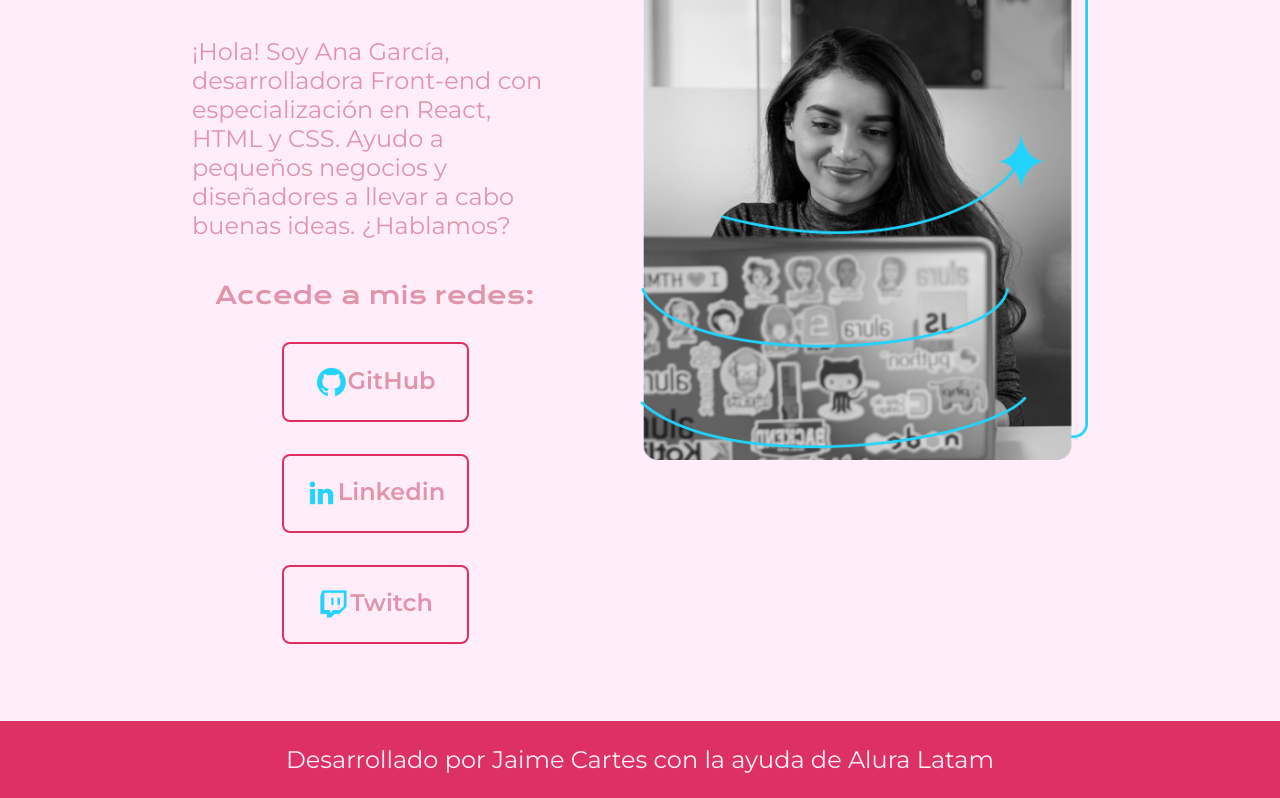
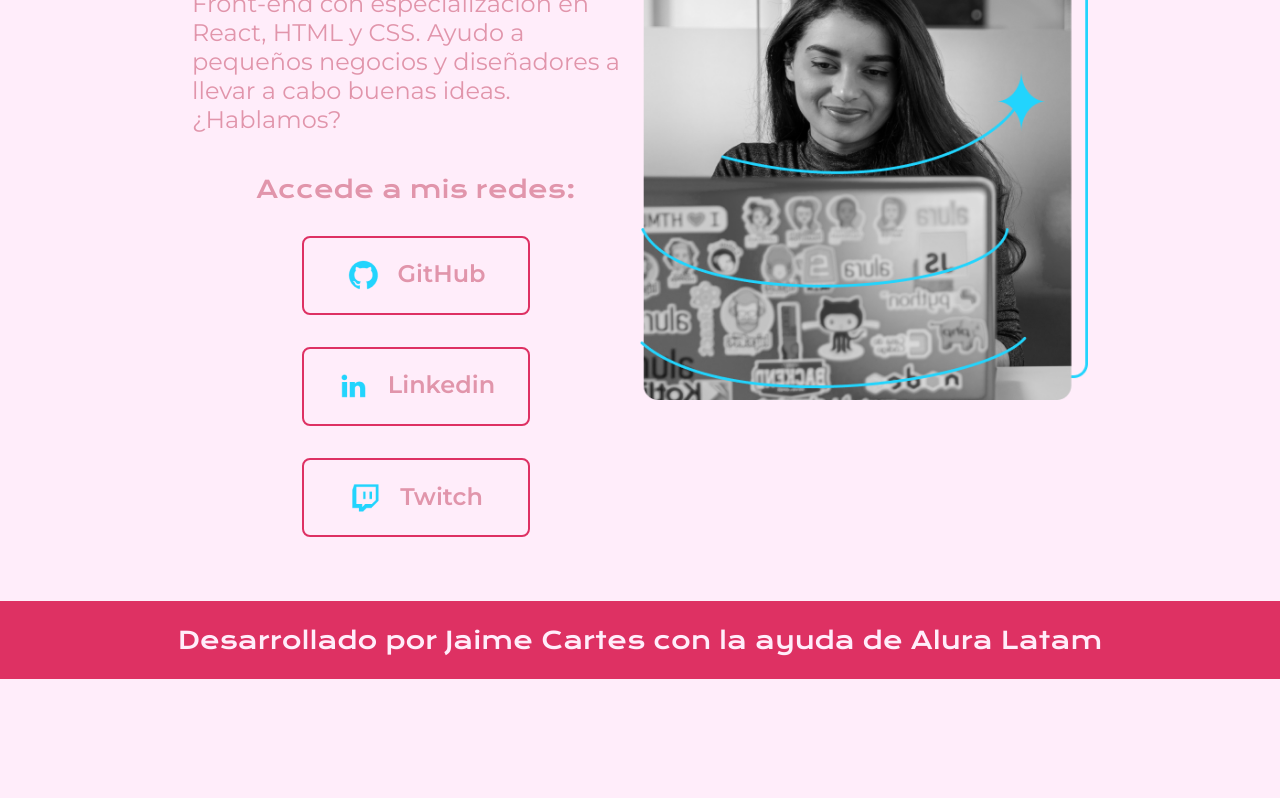
Before and after one commit to Jaime753/Ejercicios-html-y-css, a plain HTML site: page index.html in a window 1280 px wide. Shown: the part 359-1157 px from the top of the page. After the commit the page ends 1038 px from the top, so only its background shows below. Drawn offline with nearby package versions, Linux system fonts and the light colour scheme.

Commit message:
Actualizacion segun el curso

```diff
--- a/index.html
+++ b/index.html
@@ -33,7 +33,7 @@
                     <a class="presentacion__enlace__link" href="https://twitch.tv/"><img src="./assets/twitch.png" alt="logo Twitch">Twitch</a>
                 </div>
         </section>
-                <img class="fotografia" src="./assets/Imagem.png" alt="Foto de Ana García desarrolando un proyecto">
+                <img class="presentacion__imagen" src="./assets/Imagem.png" alt="Foto de Ana García desarrolando un proyecto">
     </main>
     <footer class="footer">
         <p>Desarrollado por Jaime Cartes con la ayuda de Alura Latam</p>
--- a/styles/style.css
+++ b/styles/style.css
@@ -19,6 +19,7 @@
 }
 
 body{
+    box-sizing: border-box;
     background-color: var(--color-primario);
     color: var(--color-secundario);
    /* height: 100vh; "para ocupar el 100% de la pantalla*/
@@ -31,7 +32,7 @@ body{
 
 .header__menu {
    display: flex;
-   gap: 5rem;
+   gap: 5rem; /* 80px*/
 }
 
 .header__menu__link {
@@ -41,29 +42,28 @@ body{
     color:var(--color-terciario);
     text-decoration: none;
  }
-
+/*
 .header__menu__link:hover {
     color: var(--color-hover);
     cursor: pointer;
  }
-
+*/
 .presentacion {
+    padding: 5% 15%;
     display: flex;
     align-items: center;
-    padding: 6% 15%;
     justify-content: space-between;
-    gap: 82px;
 }
 
 .presentacion__contenido {
     width: 50%; /* 615px = 38.4rem*/
     display: flex;
     flex-direction: column;
-    gap: 2.5rem;
+    gap: 2.5rem; /* 40px */
 }
 
 .presentacion__contenido__titulo {
-    font-size: 2.25rem; /* 1rem = 16px */
+    font-size: 2rem; /* 1rem = 16px */
     font-family:var(--fuente-krona);
 }
 
@@ -91,19 +91,19 @@ body{
 }
 
 .presentacion__enlace__link {
+   display:flex;
+   justify-content: center;
+   gap: 1.125rem;
+   border: 2px solid var(--color-terciario);
    width:50%; /* 378px*/
    text-align: center;
-   padding: 1.35rem 0;
    border-radius: 0.5rem;
-   font-family: var(--fuente-montserrat);
    font-size: 1.5rem;
    font-weight: 600;
+   padding: 1.35rem 0;
    text-decoration: none;
    color:var(--color-secundario);
-   border: 2px solid var(--color-terciario);
-   display:flex;
-   justify-content: center;
-   gap: 1.125remx;
+   font-family: var(--fuente-montserrat);
  }
  /*hover para que el botón cambie de color al pasar el mouse*/
  .presentacion__enlace__link:hover {
@@ -114,11 +114,11 @@ body{
     border: 6px solid var(--color-hover);
     cursor:help; /*no responde con el "pointer"*/
  }
- .fotografia{
+ .presentacion__imagen {
     width: 50%;
  }
 /*
- .fotografia:hover {
+ .presentacion__imagen:hover {
     width: 28rem;
     height:28rem;
     object-fit: cover;
@@ -126,11 +126,11 @@ body{
  } */
 
  .footer {
-    font-family:var(--fuente-montserrat);
+    color:var(--color-primario);
+    background-color: var(--color-terciario);
+    padding: 1.5rem;
+    text-align: center;
+    font-family:var(--fuente-krona);
     font-size: 1.5rem;
     font-weight: 400;
-    color:var(--color-primario);
-    padding: 1.5rem;
-    text-align: center;
-    background-color: var(--color-terciario);
  }
```
Also changed, not shown: about.html (+1 -1 lines).
